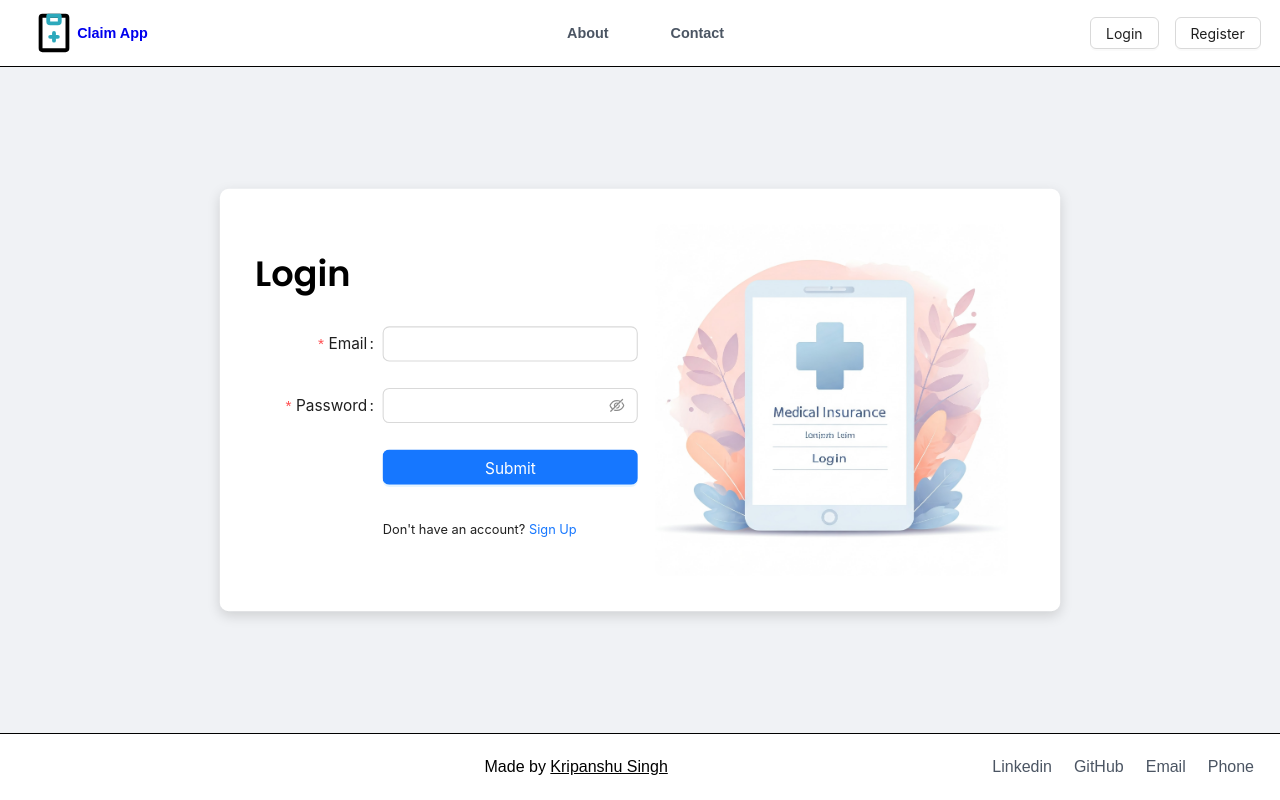
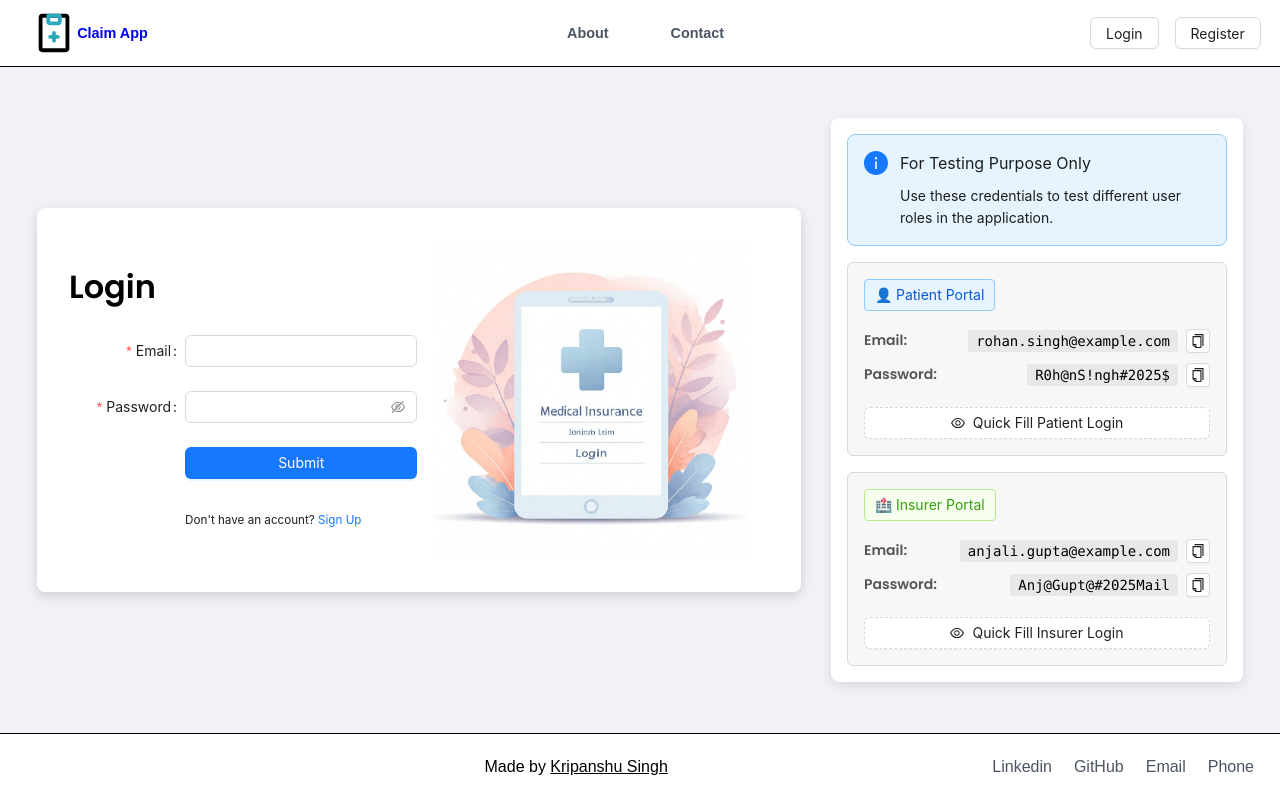
Before and after one commit to kripanshu-singh/claim-management, a React (Create React App) app in the folder frontend/: page /login in a window 1280 px wide. Built offline with nearby package versions, Linux system fonts and the light colour scheme; no server answers.

Commit message:
feat: add test credentials display with copy functionality in Login component

```diff
--- a/frontend/src/pages/Login.js
+++ b/frontend/src/pages/Login.js
@@ -1,43 +1,60 @@
-import React from "react";
-import { Button, Form, Input, notification } from "antd";
+import React, { useRef } from "react";
+import { Button, Form, Input, notification, Alert, Tag } from "antd";
+import { CopyOutlined, EyeOutlined } from "@ant-design/icons"; // Import Ant Design icons
 import styled from "styled-components";
 import claimApi from "../api/claimApi.js";
 import { useSession } from "../context/session.js";
 import { Link, useNavigate } from "react-router-dom";
 import image from "../assets/signin_image.png";
 
+// ==========================================================
+// Styled Components
+// ==========================================================
+
 const MainContainer = styled.div`
   display: flex;
   justify-content: center;
   align-items: center;
-  height: calc(100vh - 134px); // Use min-height for better responsiveness
-  background-color: #f0f2f5; // Light background color like in the image
-  font-family: "Poppins", sans-serif; // Apply Poppins font
+  // Adjusted height to make space for the test credentials card below or beside
+  height: calc(-134px + 100vh); /* Slightly reduce height to fit more content or adjust as needed */
+  background-color: #f0f2f5;
+  font-family: "Poppins", sans-serif;
+  flex-wrap: wrap; /* Allow wrapping on smaller screens */
+  gap: 30px; /* Space between login card and test credentials card */
 `;
 
 const CardContainer = styled.div`
-  transform: scale(1.1);
   background-color: white;
   padding: 32px;
   border-radius: 8px;
-  box-shadow: 0 4px 12px rgba(0, 0, 0, 0.15); // Improved shadow
-  width: 700px; // Set a fixed width for the card
+  box-shadow: 0 4px 12px rgba(0, 0, 0, 0.15);
+  width: 700px; /* Fixed width for the login card */
+  flex-shrink: 0; /* Prevent shrinking when wrapped */
+
   .formAndImage {
     display: flex;
     justify-content: space-around;
+    align-items: center; /* Vertically align items */
+  }
+
+  /* Adjustments for smaller screens */
+  @media (max-width: 900px) {
+    width: 95%; /* Make card take more width on smaller screens */
+    .formAndImage {
+      flex-direction: column-reverse; /* Stack image above form on small screens */
+    }
   }
 `;
 
 const StyledContainer = styled.div`
-  margin-top: 24px; // Add some spacing between heading and form
+  margin-top: 24px;
 `;
 
 const ImageContainer = styled.div`
-  flex: 1; // Take available space
+  flex: 1;
   display: flex;
   justify-content: center;
   align-items: center;
-
   img {
     max-width: 100%;
     height: auto;
@@ -45,60 +62,179 @@ const ImageContainer = styled.div`
   }
 `;
 
+// NEW: Styled Components for Test Credentials Display
+const TestCredentialsCard = styled.div`
+  background-color: white;
+  padding: 16px;
+  border-radius: 8px;
+  box-shadow: 0 4px 12px rgba(0, 0, 0, 0.1); /* Slightly less shadow than login card */
+  width: 380px; /* Fixed width for the test credentials card */
+  flex-shrink: 0;
+  display: flex;
+  flex-direction: column;
+  gap: 16px;
+
+  @media (max-width: 900px) {
+    width: 95%; /* Make card take more width on smaller screens */
+  }
+`;
+
+const TestTitle = styled.h2`
+  color: #2c3e50;
+  margin-bottom: 16px;
+  text-align: center;
+  display: flex;
+  align-items: center;
+  justify-content: center;
+  gap: 8px;
+`;
+
+const CredentialBox = styled.div`
+  border: 1px solid #d9d9d9;
+  border-radius: 6px;
+  padding: 16px;
+  background-color: #f7f7f7;
+  display: flex;
+  flex-direction: column;
+  gap: 10px;
+`;
+
+const RoleTag = styled(Tag)`
+  font-size: 14px;
+  padding: 5px 10px;
+  margin-bottom: 8px;
+  border-radius: 4px;
+  align-self: flex-start; /* Align tag to the start of the flex container */
+`;
+
+const CredentialItem = styled.div`
+  display: flex;
+  justify-content: space-between;
+  align-items: center;
+  font-size: 14px;
+`;
+
+const CredentialLabel = styled.span`
+  font-weight: bold;
+  color: #555;
+  margin-right: 10px;
+`;
+
+const CredentialValue = styled.span`
+  font-family: 'SFMono-Regular', Consolas, 'Liberation Mono', Menlo, Courier, monospace; /* Monospaced font for credentials */
+  background-color: #e8e8e8;
+  padding: 3px 8px;
+  border-radius: 3px;
+  user-select: all; /* Allow easy selection */
+  word-break: break-all; /* Ensure long emails wrap */
+`;
+
+const CopyButton = styled(Button)`
+  margin-left: 8px;
+`;
+
+const QuickFillButton = styled(Button)`
+  margin-top: 10px;
+  width: 100%;
+`;
+
+// ==========================================================
+// Test Credentials Data
+// ==========================================================
+
+const testCredentials = {
+  patient: {
+    email: "rohan.singh@example.com",
+    password: "R0h@nS!ngh#2025$",
+  },
+  insurer: {
+    email: "anjali.gupta@example.com",
+    password: "Anj@Gupt@#2025Mail",
+  },
+};
+
+// ==========================================================
+// Login Component
+// ==========================================================
+
 const Login = () => {
   const [api, contextHolder] = notification.useNotification();
   const [loading, setLoading] = React.useState(false);
-
   const navigate = useNavigate();
   const { sendToContext } = useSession();
+  const [form] = Form.useForm(); // Use form hook to get form instance
 
   const onFinish = async (values) => {
     try {
-      // Attempt to register the user
       setLoading(true);
       const response = await claimApi.loginUser(values);
-
-      // Store relevant data in context (if needed)
       sendToContext(response);
-
-      // Redirect to dashboard after successful registration
       setLoading(false);
-
       navigate("/dashboard");
-
-      // Handle successful registration
       api.success({
-        message: "Logedin successful",
-        description: response?.message || "You successfully logedin.", // Error message from backend
+        message: "Logged in successfully",
+        description: response?.message || "You have successfully logged in.",
       });
     } catch (error) {
       console.log("Error response:", error?.response?.data?.message);
-
-      // If an error occurs (e.g., user already exists)
       api.error({
-        message: "Registration Failed",
+        message: "Login Failed",
         description:
           error?.response?.data?.message ||
-          "Something went wrong. Please try again.", // Error message from backend
+          "Something went wrong. Please try again.",
       });
       setLoading(false);
     }
   };
+
+  // Function to copy text to clipboard
+  const copyToClipboard = (text) => {
+    navigator.clipboard.writeText(text)
+      .then(() => {
+        api.success({
+          message: "Copied to Clipboard",
+          description: `"${text}" copied successfully!`,
+          duration: 1.5
+        });
+      })
+      .catch((err) => {
+        api.error({
+          message: "Copy Failed",
+          description: "Could not copy text. Please try manually.",
+          duration: 2
+        });
+        console.error("Failed to copy: ", err);
+      });
+  };
+
+  // Function to fill form fields
+  const fillCredentials = (role) => {
+    form.setFieldsValue({
+      email: testCredentials[role].email,
+      password: testCredentials[role].password,
+    });
+    api.info({
+      message: "Credentials Filled",
+      description: `Login form populated with ${role} credentials.`,
+      duration: 2
+    });
+  };
+
   return (
     <>
       <MainContainer>
+        {contextHolder} {/* Place context holder at the top level */}
         <CardContainer>
-          {/* Use the styled CardContainer */}
           <div className="formAndImage">
             <div className="">
               <h1>Login</h1>
               <StyledContainer>
-                {contextHolder}
                 <Form
+                  form={form} // Pass form instance to Ant Design Form
                   name="basic"
                   labelCol={{ span: 8 }}
                   wrapperCol={{ span: 16 }}
-                  style={{ maxWidth: "100%" }} // Make form responsive within the card
+                  style={{ maxWidth: "100%" }}
                   initialValues={{ remember: true }}
                   onFinish={onFinish}
                   autoComplete="off"
@@ -108,11 +244,11 @@ const Login = () => {
                     name="email"
                     rules={[
                       { required: true, message: "Please input your Email!" },
+                      { type: "email", message: "Please enter a valid email!" },
                     ]}
                   >
                     <Input />
                   </Form.Item>
-
                   <Form.Item
                     label="Password"
                     name="password"
@@ -125,22 +261,16 @@ const Login = () => {
                   >
                     <Input.Password />
                   </Form.Item>
-
                   <Form.Item wrapperCol={{ offset: 8, span: 16 }}>
-                    {" "}
-                    {/* Center the button */}
                     <Button
                       type="primary"
                       htmlType="submit"
                       block
                       loading={loading}
                     >
-                      {" "}
-                      {/* Block button for full width */}
                       Submit
                     </Button>
                   </Form.Item>
-
                   <Form.Item wrapperCol={{ offset: 8, span: 16 }}>
                     <small>
                       Don't have an account? <Link to="/register">Sign Up</Link>
@@ -154,8 +284,84 @@ const Login = () => {
             </ImageContainer>
           </div>
         </CardContainer>
+
+        {/* NEW: Test Credentials Display Card */}
+        <TestCredentialsCard>
+          <Alert
+          style={{padding:"16px"}}
+            message="For Testing Purpose Only"
+            description="Use these credentials to test different user roles in the application."
+            type="info"
+            showIcon
+          />
+          <CredentialBox>
+            <RoleTag color="blue">👤 Patient Portal</RoleTag>
+            <CredentialItem>
+              <CredentialLabel>Email:</CredentialLabel>
+              <div>
+                <CredentialValue>{testCredentials.patient.email}</CredentialValue>
+                <CopyButton
+                  icon={<CopyOutlined />}
+                  size="small"
+                  onClick={() => copyToClipboard(testCredentials.patient.email)}
+                />
+              </div>
+            </CredentialItem>
+            <CredentialItem>
+              <CredentialLabel>Password:</CredentialLabel>
+              <div>
+                <CredentialValue>{testCredentials.patient.password}</CredentialValue>
+                <CopyButton
+                  icon={<CopyOutlined />}
+                  size="small"
+                  onClick={() => copyToClipboard(testCredentials.patient.password)}
+                />
+              </div>
+            </CredentialItem>
+            <QuickFillButton
+              type="dashed"
+              icon={<EyeOutlined />}
+              onClick={() => fillCredentials('patient')}
+            >
+              Quick Fill Patient Login
+            </QuickFillButton>
+          </CredentialBox>
+          <CredentialBox>
+            <RoleTag color="green">🏥 Insurer Portal</RoleTag>
+            <CredentialItem>
+              <CredentialLabel>Email:</CredentialLabel>
+              <div>
+                <CredentialValue>{testCredentials.insurer.email}</CredentialValue>
+                <CopyButton
+                  icon={<CopyOutlined />}
+                  size="small"
+                  onClick={() => copyToClipboard(testCredentials.insurer.email)}
+                />
+              </div>
+            </CredentialItem>
+            <CredentialItem>
+              <CredentialLabel>Password:</CredentialLabel>
+              <div>
+                <CredentialValue>{testCredentials.insurer.password}</CredentialValue>
+                <CopyButton
+                  icon={<CopyOutlined />}
+                  size="small"
+                  onClick={() => copyToClipboard(testCredentials.insurer.password)}
+                />
+              </div>
+            </CredentialItem>
+            <QuickFillButton
+              type="dashed"
+              icon={<EyeOutlined />}
+              onClick={() => fillCredentials('insurer')}
+            >
+              Quick Fill Insurer Login
+            </QuickFillButton>
+          </CredentialBox>
+        </TestCredentialsCard>
       </MainContainer>
     </>
   );
 };
+
 export default Login;
```
